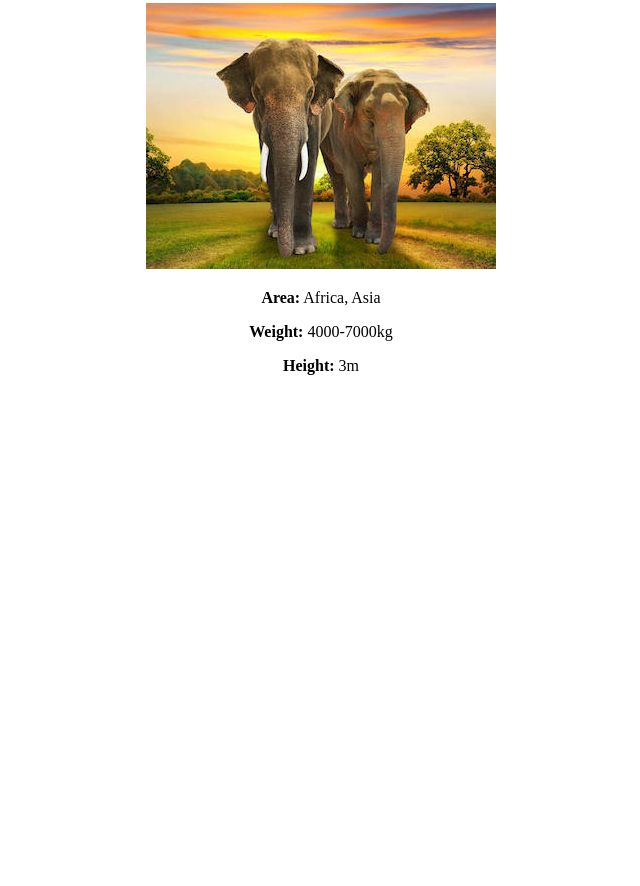
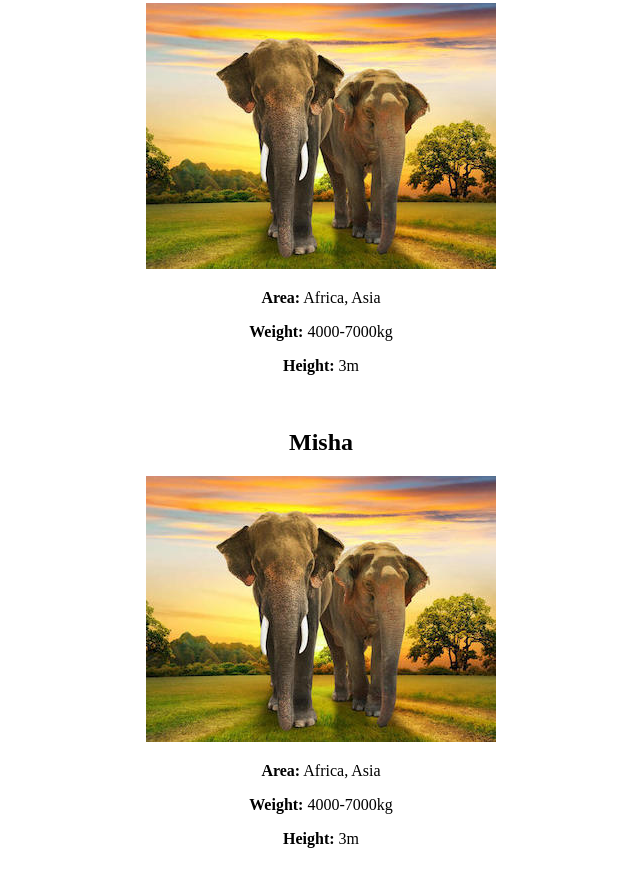
Before and after one commit to DablKick/pr2, a plain HTML site: page index.html in a window 1280 px wide. Shown: the part 794-1680 px from the top of the page, without its empty margins (319-959 px from the left). Before the commit the page ends 1211 px from the top, so only its background shows below. Drawn offline with Linux system fonts and the light colour scheme.

Commit message:
Update index.html

```diff
--- a/index.html
+++ b/index.html
@@ -32,5 +32,13 @@
     <p><b>Height:</b> 3m</p>
     <br>
 
+ <h2>Misha</h2>
+    <img width=350px src="pictures/elephant.jpg">
+    <p><b>Area:</b> Africa, Asia</p>
+    <p><b>Weight:</b> 4000-7000kg</p>
+    <p><b>Height:</b> 3m</p>
+    <br>
+
+
   </body>
 </html>
```
